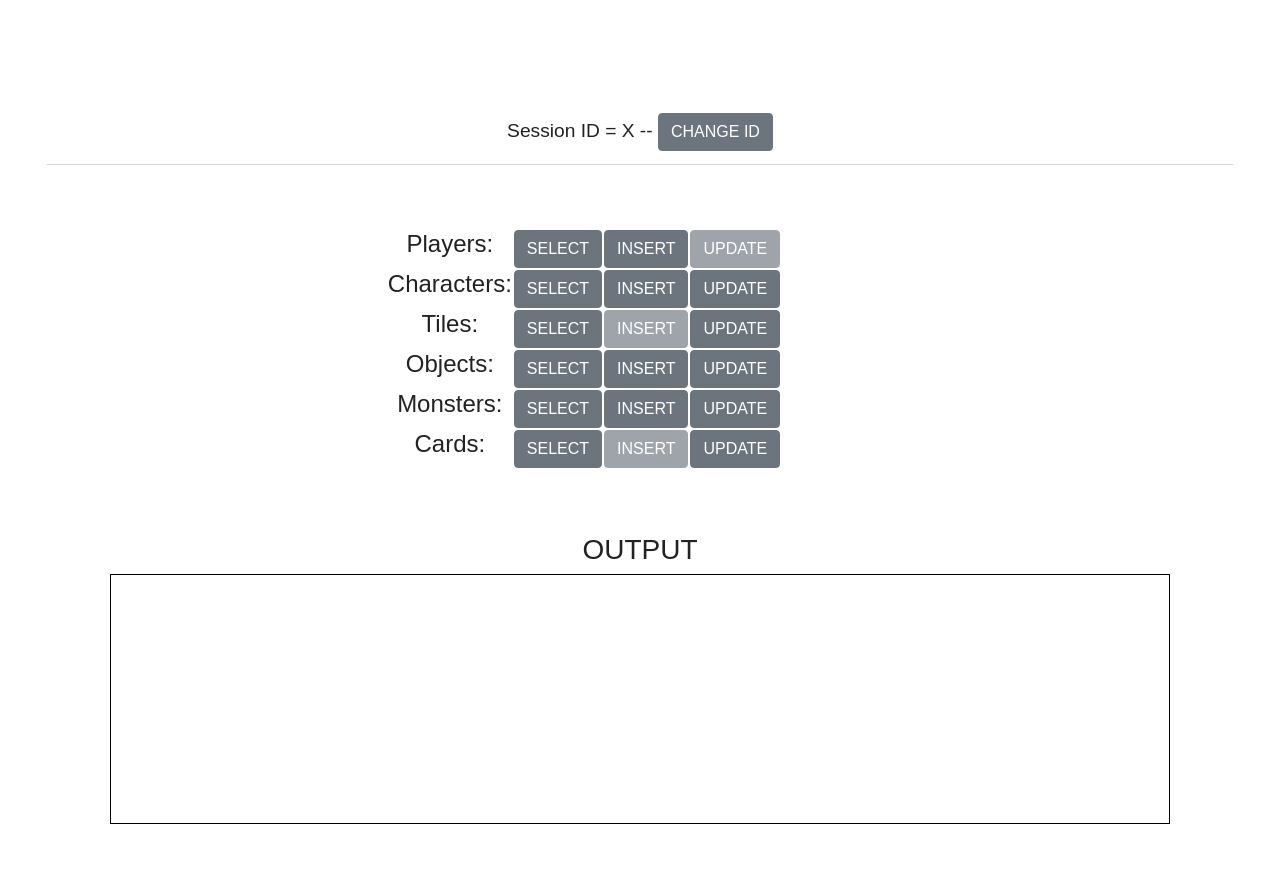
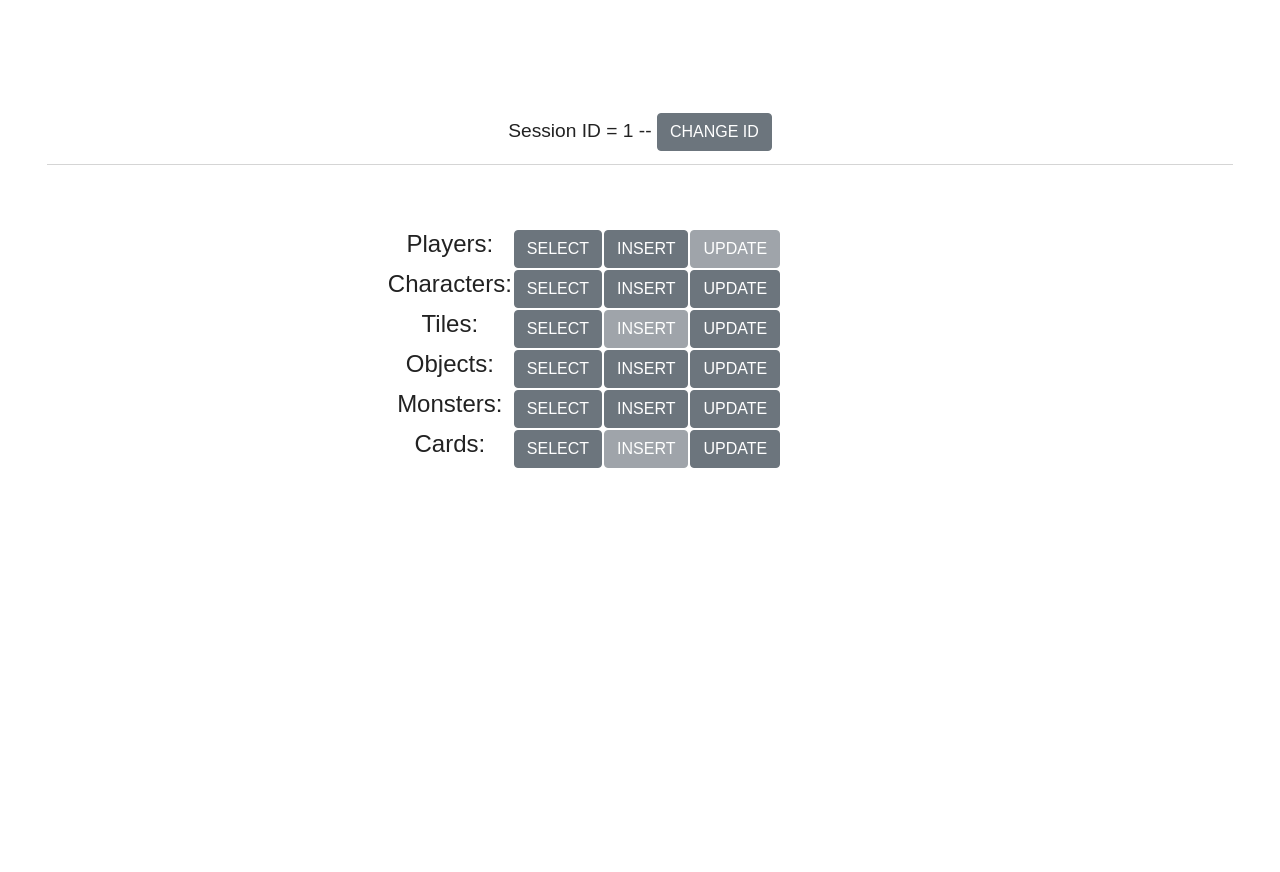
Before and after one commit to cata85/CIS560Project, a Flask app: page /game/1 in a window 1280 px wide. After the commit the page ends 468 px from the top, so only its background shows below. Run offline with Flask 2, Linux system fonts and the light colour scheme; parts of the project's set-up code (start-up, migrations or seed data) failed here and were passed over; some libraries are stand-ins or nearby versions.

Commit message:
gameid text now pulls from back end. Output is still not done, reeeee

```diff
--- a/templates/game.html
+++ b/templates/game.html
@@ -18,7 +18,7 @@
 <div class="container-fluid padding">
 <div class="row text-center">
  <div class="col-md-12">
-    <h1 class="display-4 inline">Session ID = X --
+    <h1 class="display-4 inline">Session ID = {{game_id}} --
       <form action="/" method="GET">
         <button type="submit" class="btn btn-secondary" id="returntosplash_btn">CHANGE ID</button>
       </form>
@@ -83,20 +83,22 @@
 </div>
 
 
+{% if rows is not none %}
 <!-- Output Textbox-->
 <div class="container-fluid padding">
 <div class="row text-center">
  <div class="col-md-12">
    <h3>OUTPUT</h3>
    <div style="overflow: auto; width: 85%; height:250px;border: 1px solid black;margin:auto;">
-     {% for player in list %}
-     <p style="display:block; margin-bottom:0px;">ONE Row</p>
-     <p style="display:block; margin-bottom:0px;">ONE Row</p>
+     {% for entry in rows %}
+     <p style="display:block; margin-bottom:0px;">{{ rows.1 }} {{ rows.2 }}{{ rows.3 }}</p>
      {% endfor %}
   </div>
   </div>
 </div>
 </div>
+{% else %}
+{% endif %}
 
 
 
```
